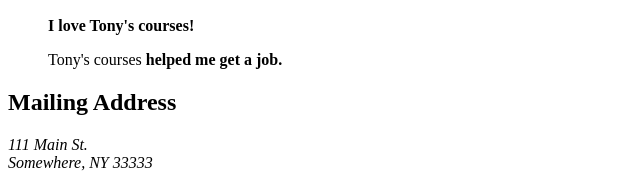
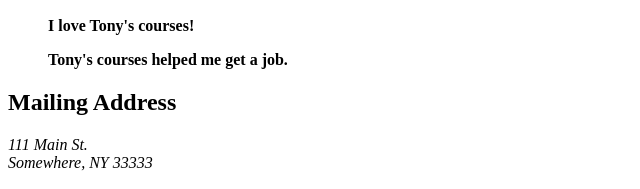
Before and after one commit to forelock7/htmlcss-main, a website: page 1_RESUME/index.html in a window 1280 px wide. Shown: the part 1072-1261 px from the top of the page, 0-640 px from the left. Drawn offline with Linux system fonts and the light colour scheme.

Commit message:
104. Combinators: Subsequent Sibling

```diff
--- a/1_RESUME/styles.css
+++ b/1_RESUME/styles.css
@@ -1,3 +1,3 @@
-h2 + blockquote {
+h2 ~ blockquote {
     font-weight: bold;
 }
```
Also changed, not shown: README.md.
